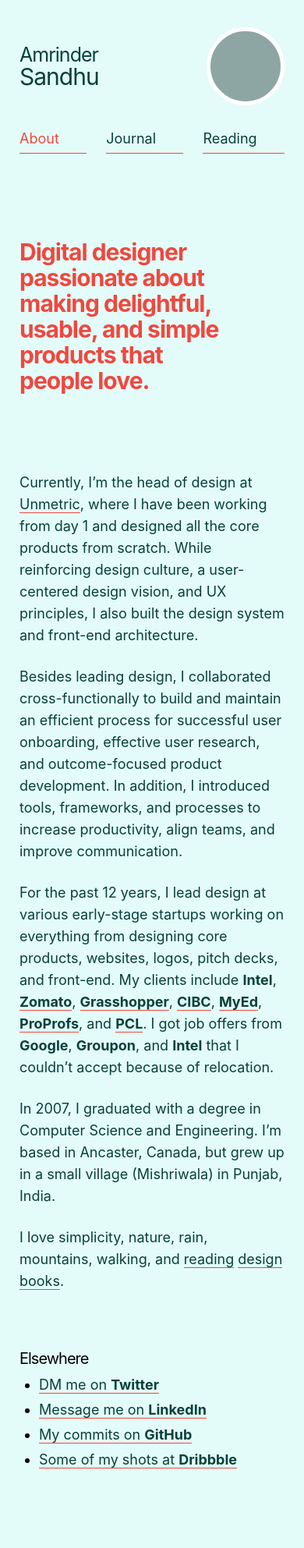
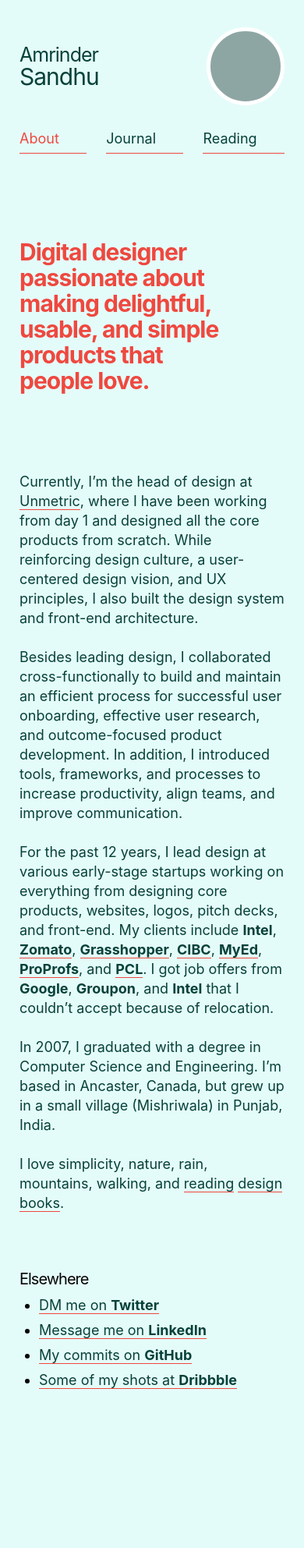
Before and after one commit to harjotgrewal/amrindersandhu, a Jekyll site: the page built from index.html, in a window 390 px wide. Shown: the whole page at 78% size. Built offline with Jekyll 4.4.1, drawn with Linux system fonts in a browser that asks for light colours; after the commit the page ends 1883 px from its top, so only the background shows below that; grey boxes are pictures that could not be loaded.

Commit message:
[U][CSS] Mobile para line height

```diff
--- a/_scss/_base-typography.scss
+++ b/_scss/_base-typography.scss
@@ -71,7 +71,7 @@
 
 p {
     font-size: $font-size-xs;
-    line-height: 28px;
+    line-height: 25px;
     margin-bottom: 25px;
 
     @include media-query(hd) {
--- a/css/styles.css
+++ b/css/styles.css
@@ -539,7 +539,7 @@
 
 p {
   font-size: 18px;
-  line-height: 28px;
+  line-height: 25px;
   margin-bottom: 25px; }
   @media screen and (min-width: 1139px) {
     p {
```
Also changed, not shown: 1 other file.
